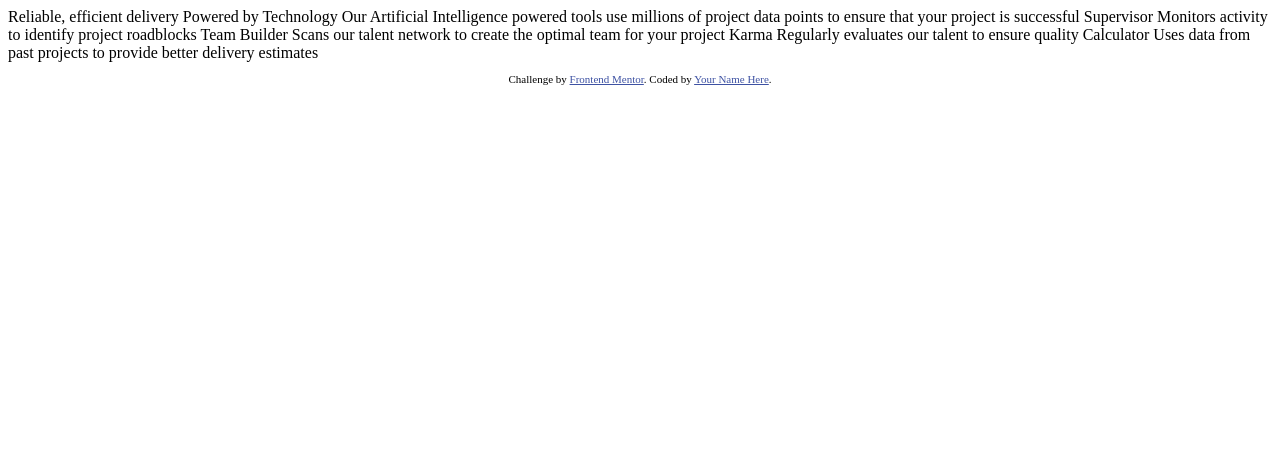
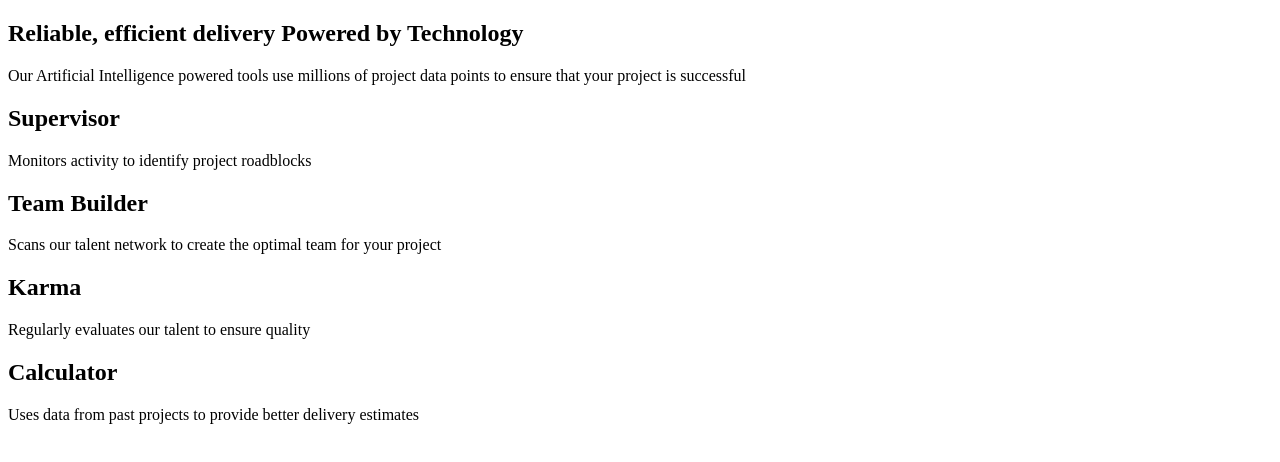
Before and after one commit to JohnMwendwa/four-card-feature-section, a plain HTML site: page index.html in a window 1280 px wide. Drawn offline with Linux system fonts and the light colour scheme.

Commit message:
add markup

```diff
--- a/index.html
+++ b/index.html
@@ -1,45 +1,56 @@
 <!DOCTYPE html>
 <html lang="en">
   <head>
-  <meta charset="UTF-8">
-  <meta name="viewport" content="width=device-width, initial-scale=1.0"> <!-- displays site properly based on user's device -->
+    <meta charset="UTF-8" />
+    <meta name="viewport" content="width=device-width, initial-scale=1.0" />
+    <!-- displays site properly based on user's device -->
 
-  <link rel="icon" type="image/png" sizes="32x32" href="./images/favicon-32x32.png">
+    <link
+      rel="icon"
+      type="image/png"
+      sizes="32x32"
+      href="./images/favicon-32x32.png"
+    />
 
     <title>Frontend Mentor | Four card feature section</title>
-
-  <!-- Feel free to remove these styles or customise in your own stylesheet 👍 -->
-  <style>
-    .attribution { font-size: 11px; text-align: center; }
-    .attribution a { color: hsl(228, 45%, 44%); }
-  </style>
   </head>
   <body>
-
-  Reliable, efficient delivery
+    <main class="feature">
+      <section class="feature__text">
+        <h1>
+          <span> Reliable, efficient delivery</span>
           Powered by Technology
-
-  Our Artificial Intelligence powered tools use millions of project data points
-  to ensure that your project is successful
-
-  Supervisor
-  Monitors activity to identify project roadblocks
-
-  Team Builder
-  Scans our talent network to create the optimal team for your project
-
-  Karma
-  Regularly evaluates our talent to ensure quality
-
-  Calculator
+        </h1>
+        <p>
+          Our Artificial Intelligence powered tools use millions of project data
+          points to ensure that your project is successful
+        </p>
+      </section>
+      <section class="feature__items">
+        <div class="feature__item">
+          <h2>Supervisor</h2>
+          <p>Monitors activity to identify project roadblocks</p>
+        </div>
+        <div class="feature__combined">
+          <div class="feature__item">
+            <h2>Team Builder</h2>
+            <p>
+              Scans our talent network to create the optimal team for your
+              project
+            </p>
+          </div>
+          <div class="feature__item">
+            <h2>Karma</h2>
+            <p>Regularly evaluates our talent to ensure quality</p>
+          </div>
+        </div>
+        <div class="feature__item">
+          <h2>Calculator</h2>
+          <p>
             Uses data from past projects to provide better delivery estimates
-
-
-  <footer>
-    <p class="attribution">
-      Challenge by <a href="https://www.frontendmentor.io?ref=challenge" target="_blank">Frontend Mentor</a>.
-      Coded by <a href="#">Your Name Here</a>.
           </p>
-  </footer>
+        </div>
+      </section>
+    </main>
   </body>
 </html>
```
Lines whose indentation alone changed are shown as unchanged.
